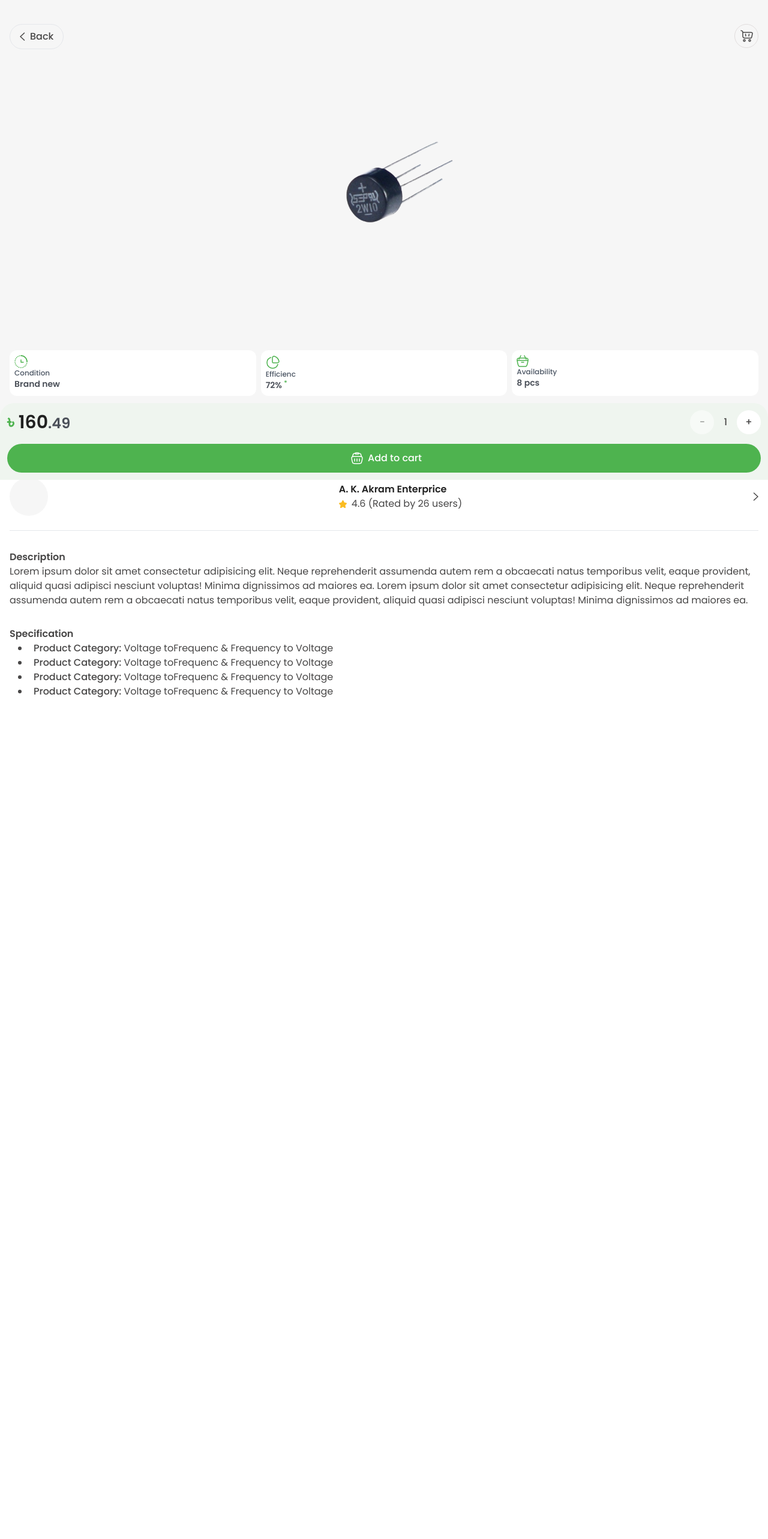
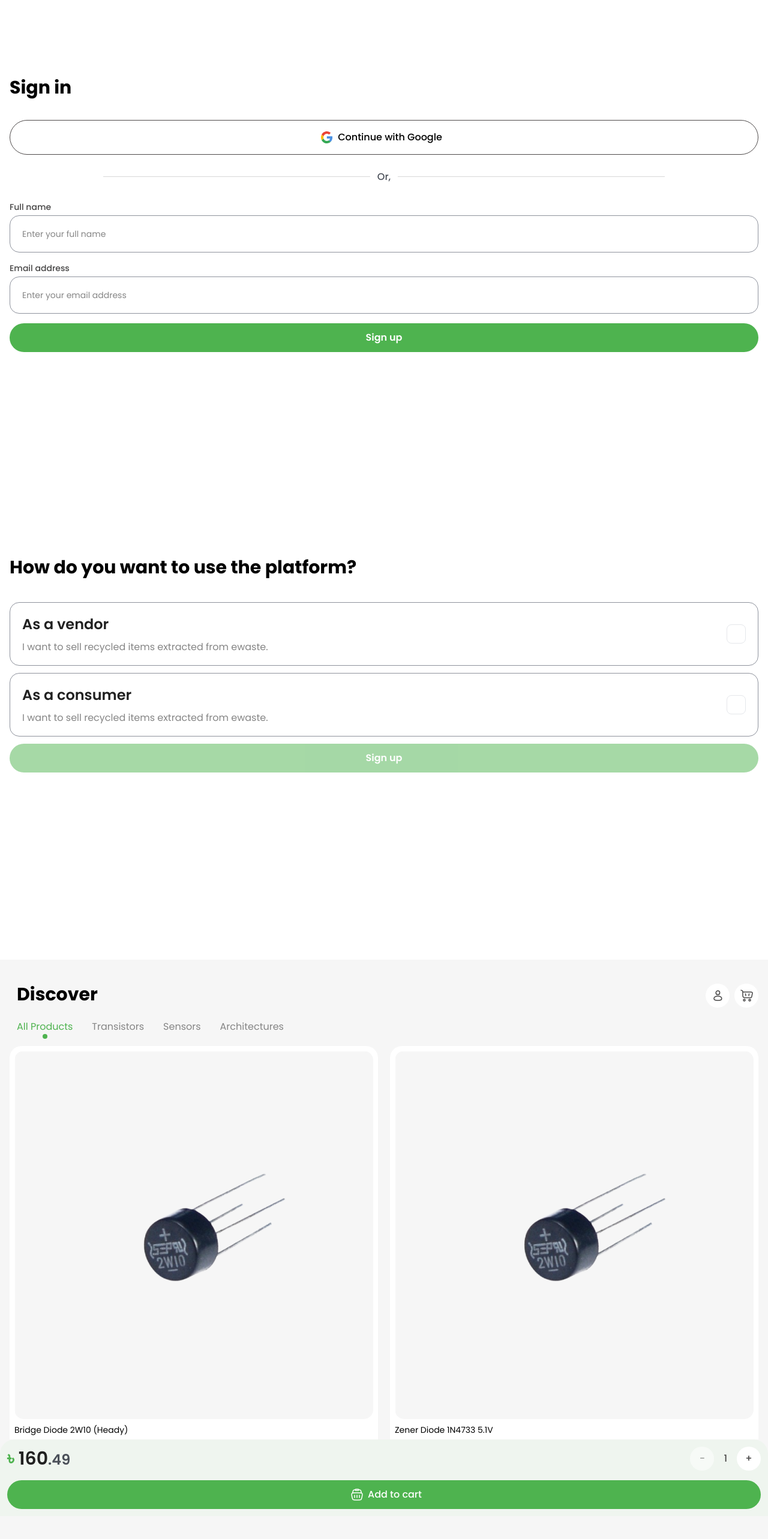
Before and after one commit to turyabiswas233/envirocove_web_frontend, a React (Vite) app: page / in a window 1280 px wide. Shown: the top 2566 px of the page at 60% size. Before the commit the page ends 1341 px from the top, so only its background shows below. Built offline with nearby package versions, Linux system fonts and the light colour scheme.

Commit message:
fixed bug

```diff
--- a/src/App.jsx
+++ b/src/App.jsx
@@ -7,9 +7,9 @@ function App() {
   return (
     <>
       <div>
-        {/* <Login /> done*/}
-        {/* <Onboard /> done*/}
-        {/* <Consumer /> done */}
+        <Login />
+        <Onboard />
+        <Consumer />
         <Product />
       </div>
     </>
--- a/src/components/Consumer.jsx
+++ b/src/components/Consumer.jsx
@@ -79,7 +79,7 @@ const ItemCart = ({ image, title, price, imgAlt }) => {
   return (
     <div className="bg-white rounded-[20px] p-2 text-left">
       <img
-        className="rounded-2xl"
+        className="rounded-2xl w-full mx-auto"
         src={image}
         alt={imgAlt || "Image.png"}
         width={300}
```
